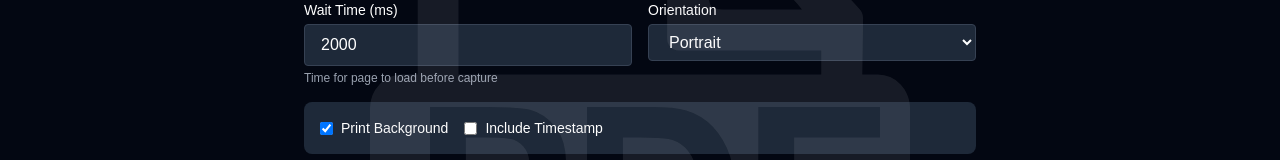
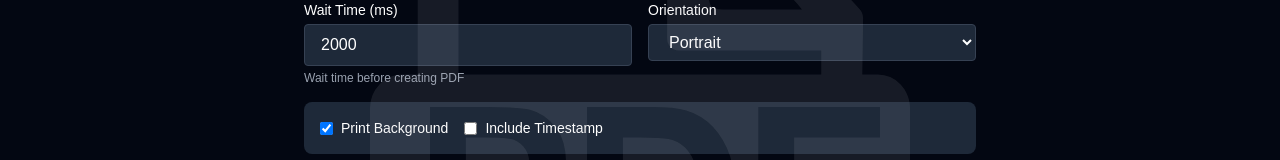
Before and after one commit to sudo-self/web-pdf-pro, a Next.js app: page / in a window 1280 px wide. Shown: the part 190-350 px from the top of the page. Built offline with nearby package versions, Linux system fonts and the light colour scheme.

Commit message:
Update page.js

```diff
--- a/app/page.js
+++ b/app/page.js
@@ -392,7 +392,7 @@ const generatePDF = async () => {
                 onChange={(e) => setWaitTime(Number(e.target.value))}
                 className="w-full px-4 py-2 rounded bg-gray-800 text-white border border-gray-700 focus:outline-none focus:ring-2 focus:ring-indigo-500"
               />
-              <p className="mt-1 text-xs text-gray-400">Time for page to load before capture</p>
+              <p className="mt-1 text-xs text-gray-400">Wait time before creating PDF</p>
             </div>
             <div>
               <label className="block text-sm font-medium mb-1">Orientation</label>
```
